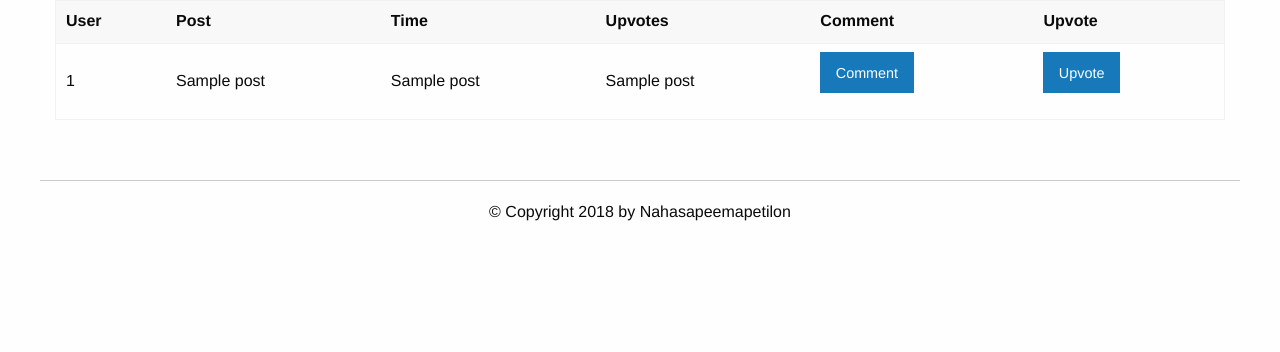
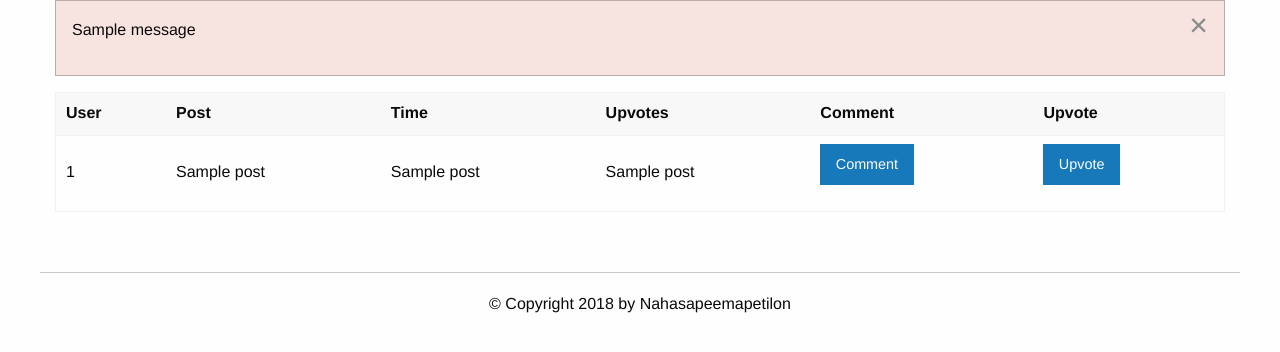
Before and after one commit to adil11111/SDFP, a Flask app: template templates/thread.html in a window 1280 px wide. Shown: the part 54-406 px from the top of the page. Run offline with Flask 2, Linux system fonts and the light colour scheme; the template is opened without the code that fills it: most values are stand-ins (such as "Sample title", 1, 10 or a date in 2020); one stand-in notice (Sample message) is shown; parts of the project's set-up code (start-up, migrations or seed data) failed here and were passed over; some libraries are stand-ins or nearby versions.

Commit message:
vote works for new threads, not old; commented graph.py out for local processing

```diff
--- a/app.py
+++ b/app.py
@@ -5,7 +5,7 @@ import sqlite3
 
 import os, random
 
-from util import dbEditor, graph, crypto
+from util import dbEditor, crypto #graph, crypto
 
 app = Flask(__name__)
 
@@ -116,16 +116,16 @@ def makeThread():
     post=request.form["initPost"]
     topic=request.form["topic"]#will return as rendered in load_forum
 
-    db = sqlite3.connect('./data/base.db')
-    c = db.cursor()
+
     if noUser():#allow for not logged-in posting
-        user='Anonymous'
+        flash('Not logged in')
     else:
         user=session['username']
-    dbEditor.newThread(c,post,user,"now",topic)
-
-    db.commit()
-    db.close()
+        db = sqlite3.connect('./data/base.db')
+        c = db.cursor()
+        dbEditor.newThread(c,post,user,"now",topic)
+        db.commit()
+        db.close()
 
 
     return redirect('/forum?topics='+topic)
@@ -158,6 +158,7 @@ def load_thread():
         db = sqlite3.connect('./data/base.db')
         c = db.cursor()
         dbEditor.votePost(c,threadID, postID,1)
+
         db.commit()
         db.close()
         #function to add upvote
@@ -169,16 +170,18 @@ def addPost():
     """addPosts"""
     threadid=request.form['id']
     content=request.form['post']
-    db = sqlite3.connect('./data/base.db')
-    c = db.cursor()
+
     """allow for not logged in users to post"""
     if noUser():
-        user = "Anonymous"
+        flash("No user")
+
     else:
         user = session['username']
-    dbEditor.addToThread(c, content, threadid, user, "datetime")
-    db.commit()
-    db.close()
+        db = sqlite3.connect('./data/base.db')
+        c = db.cursor()
+        dbEditor.addToThread(c, content, threadid, user, "datetime")
+        db.commit()
+        db.close()
 
     return redirect('/thread?id='+threadid)
 
@@ -187,17 +190,21 @@ def addPost():
 @app.route("/chart", methods=['POST', 'GET'])
 def chart():
     if request.method == 'GET':
-        stuff = graph.BTC_price("2018-01-14")
+        #stuff = graph.BTC_price("2018-01-14")
+        stuff=""
         return render_template('charts.html', notLoggedIn=noUser(), stuff=stuff)
     else:
         start = request.form['start']
         end=request.form['end']
+        """
         if end==None:
             stuff=graph.BTC_price(start)
         elif start>end:
             stuff=graph.BTC_price(start)
         else:
             stuff = graph.BTC_price(start, end)
+        """
+        stuff=""
         return render_template('charts.html', notLoggedIn=noUser(), stuff=stuff)
 
 @app.route("/coins")
--- a/doc/devlog.txt
+++ b/doc/devlog.txt
@@ -119,3 +119,8 @@ qianZ -- 2019-01-13 14:19
 narangA -- 2019-01-14 15:56
 --------------------------------------------------------------
 - added voting functionality on the backend
+
+
+qianZ -- 2019-01-14 20:35
+--------------------------------------------------------------
+- modified some template
--- a/templates/forum.html
+++ b/templates/forum.html
@@ -5,6 +5,21 @@
 {% block content %}
 <h2 class="text-center"> {{topic}} Forum </h2>
 <div class="grid-container">
+
+
+{% set msgs = get_flashed_messages() %}
+
+{% for message in msgs %}
+<div class="callout alert center" data-closable>
+  <p>{{ message }}</p>
+  <button class="close-button" aria-label="Dismiss alert" type="button" data-close>
+      <span aria-hidden="true">&times;</span>
+  </button>
+  </div>
+{% endfor %}
+
+
+
 <table class="hover">
   <thead><tr>
       <th> Post </th><th> user </th>
--- a/templates/thread.html
+++ b/templates/thread.html
@@ -4,7 +4,27 @@
 
 {% block content %}
 
+
+
+
 <div class="grid-container">
+
+
+{% set msgs = get_flashed_messages() %}
+
+{% for message in msgs %}
+<div class="callout alert center" data-closable>
+  <p>{{ message }}</p>
+  <button class="close-button" aria-label="Dismiss alert" type="button" data-close>
+      <span aria-hidden="true">&times;</span>
+  </button>
+  </div>
+{% endfor %}
+
+
+
+
+
   <div class="table-scroll">
 <table class="hover">
   <thead><tr>
@@ -13,7 +33,7 @@
   </tr></thead>
   <tbody>
 
-    <!-- posts=[[user, post, timestamp, upvotes,<id>],[etc]]-->
+    <!-- user,post,time,postID,upvote -->
     {% for post in posts %}
     <tr>
       <td id="{{post[3]}}">{{post[0]}}</td><td>{{post[1]}}</td>
@@ -24,7 +44,7 @@
 	  <p class="lead"> Please enter desired content</p>
 	  <form action="/addPost" method="POST">
 	    <input type="hidden" name="id" value={{threadID}}>
-	    Replying to {{post[0]}}:
+	    Replying to {{post[0]}}:{{post[1]}}<br>
 	    <textarea wrap="hard" name="post">@{{post[0]}}:</textarea>
 
 	    <input class="button" name="submit" type="submit">
```
Also changed, not shown: base.db (deleted).
